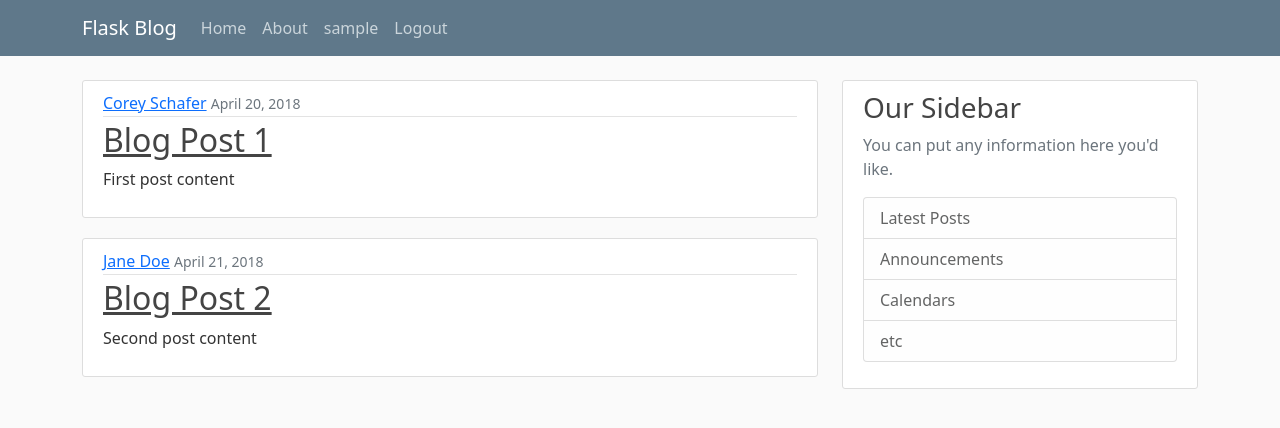
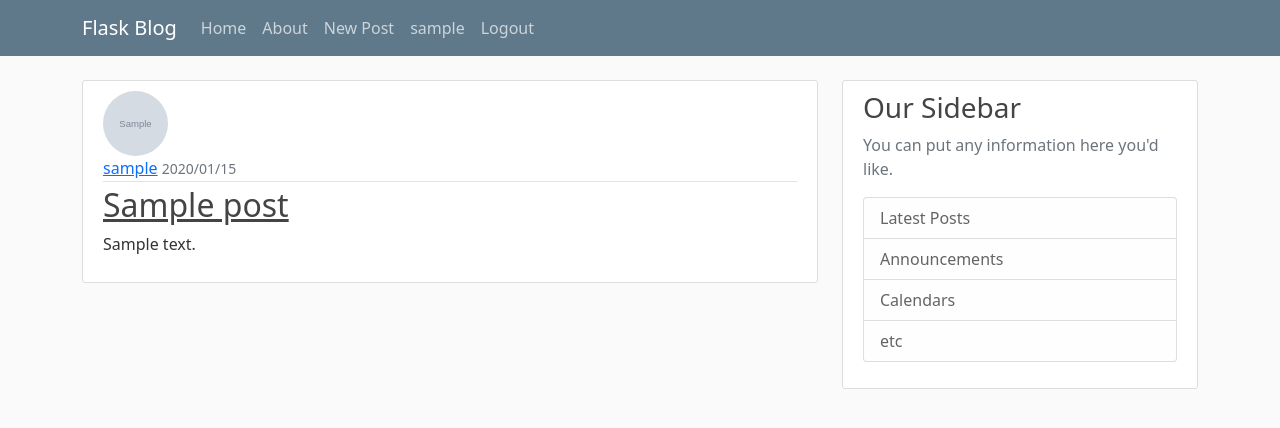
Before and after one commit to Mostafa-ashraf19/Blogs, a Flask app: page / in a window 1280 px wide. Shown: the top 428 px of the page. Run offline with Flask 2, Linux system fonts and the light colour scheme; a user stored in the database is signed in; tables that the repository leaves empty hold one stand-in row (values such as "Sample post"); grey boxes marked "Sample" are stand-in pictures.

Commit message:
Added create post and save into database.

```diff
--- a/Flaskblog/routes.py
+++ b/Flaskblog/routes.py
@@ -2,30 +2,15 @@ from flask import render_template, url_for, flash, redirect, request
 import secrets
 import os
 from Flaskblog import app, bcrypt, db
-from Flaskblog.forms import LoginForm, RegestrationForm, AccountUpdateForm
+from Flaskblog.forms import LoginForm, RegestrationForm, AccountUpdateForm, PostForm
 from Flaskblog.models import User, Post
 from flask_login import login_user, current_user, logout_user, login_required
 from PIL import Image
 
-posts = [
-    {
-        'author': 'Corey Schafer',
-        'title': 'Blog Post 1',
-        'content': 'First post content',
-        'date_posted': 'April 20, 2018'
-    },
-    {
-        'author': 'Jane Doe',
-        'title': 'Blog Post 2',
-        'content': 'Second post content',
-        'date_posted': 'April 21, 2018'
-    }
-]
-
-
 @app.route("/")
 @app.route("/home")
 def home():
+    posts = Post.query.all()
     return render_template('home.html', posts=posts)
 
 
@@ -119,3 +104,18 @@ def account():
         'static', filename='profile_pics/' + current_user.image_file)
 
     return render_template('account.html', title='Account', image_file=image_file, form=form)
+
+
+@app.route('/post/new', methods=['GET', 'POST'])
+@login_required
+def new_post():
+    form = PostForm()
+    if form.validate_on_submit():
+        post = Post(title=form.title.data,
+                    content=form.content.data, author=current_user)
+        db.session.add(post)
+        db.session.commit()
+        flash('Your post has been created succeccfuly.', 'success')
+        return redirect(url_for('home'))
+
+    return render_template('new_post.html', title='New Post', form=form)
--- a/Flaskblog/templates/home.html
+++ b/Flaskblog/templates/home.html
@@ -3,10 +3,12 @@
 {% for post in posts %}
 <article class="media content-section">
     <!-- Jinja template -->
+    <img class="rounded-circle article-img" alt="{{ post.author.username }}"
+        src="{{ url_for('static', filename='profile_pics/' + post.author.image_file) }}" />
     <div class="media-body">
         <div class="article-metadata">
-            <a class="mr-2" href="#">{{ post.author }}</a>
-            <small class="text-muted">{{ post.date_posted }}</small>
+            <a class="mr-2" href="#">{{ post.author.username }}</a>
+            <small class="text-muted">{{ post.date_posted.strftime('%Y/%m/%d') }}</small>
         </div>
         <h2><a class="article-title" href="#">{{ post.title }}</a></h2>
         <p class="article-content">{{ post.content }}</p>
--- a/Flaskblog/templates/layout.html
+++ b/Flaskblog/templates/layout.html
@@ -29,6 +29,7 @@
                     <!-- Navbar Right Side -->
                     <div class="navbar-nav">
                         {% if current_user.is_authenticated %}
+                        <a class="nav-item nav-link" href="{{ url_for('new_post')}}">New Post</a>
                         <a class="nav-item nav-link" href="{{ url_for('account')}}">{{current_user.username}}</a>
                         <a class="nav-item nav-link" href="{{ url_for('logout')}}">Logout</a>
 
```
Also changed, not shown: Flaskblog/forms.py (+10 -1 lines), Flaskblog/templates/new_post.html (added, +42 -0 lines), Flaskblog/static/profile_pics/c4fdd1328b57604b.png (added), Flaskblog/static/profile_pics/eade771df3aaa0fc.jpg (added), Flaskblog/static/profile_pics/fae824903e0f7ef4.jpg (added).
